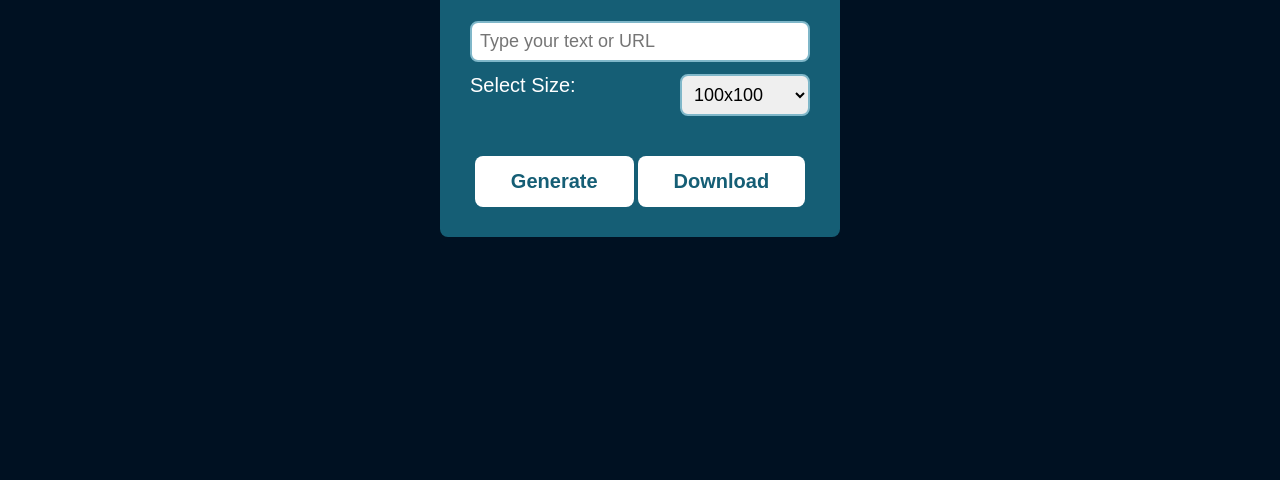
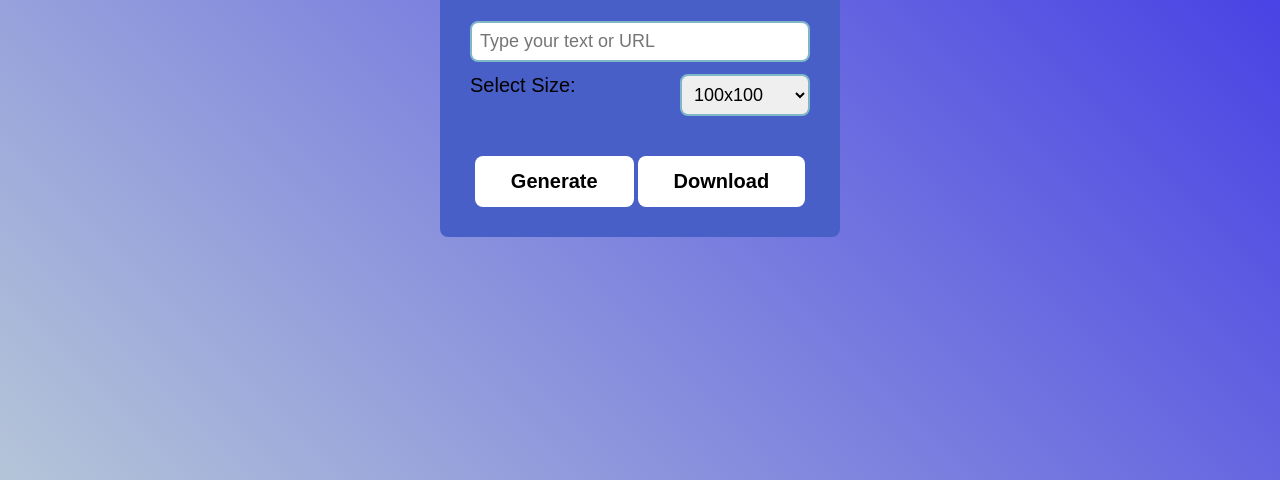
Before and after one commit to Nonito02/Generate-Your-Own-QR, a plain HTML site: page index.html in a window 1280 px wide. Shown: the part 320-800 px from the top of the page. Drawn offline with Linux system fonts and the light colour scheme.

Commit message:
2nd comm

```diff
--- a/index.html
+++ b/index.html
@@ -5,15 +5,15 @@
     <meta http-equiv="X-UA-Compatible" content="IE=edge">
     <meta name="viewport" content="width=device-width, initial-scale=1.0">
     <link rel="stylesheet" href="style.css">
-    <title>QR Code Generator by Coding techniques</title>
+    <title>Norts</title>
 </head>
 <body>
     <div class="box">
         <div class="qr-header">
-            <h1>Generate QR Code</h1>
+            <h1 style="color: black;">Generate QR Code</h1>
             <input type="text" placeholder="Type your text or URL" id="qr-text">
             <div>
-            <label for="sizes">Select Size:</label>
+            <label for="sizes" style="color: black;">Select Size:</label>
             <select id="sizes">
                 <option value="100">100x100</option>
                 <option value="200">200x200</option>
@@ -30,8 +30,8 @@
         </div>
         <div class="qr-body"></div>
         <div class="qr-footer">
-            <a href="" id="generateBtn">Generate</a>
-            <a href="" id="downloadBtn" download="QR_Code.png">Download</a>
+            <a href="" id="generateBtn" style="color: black;">Generate</a>
+            <a href="" id="downloadBtn" download="QR_Code.png" style="color: black;">Download</a>
         </div>
     </div>
 <br>
--- a/style.css
+++ b/style.css
@@ -1,4 +1,4 @@
-:root{
+/* :root{
     --bcg-color: #001122;
     --primary-color: #155e75;
     --border-radius: 8px;
@@ -19,13 +19,41 @@ body{
     justify-content: center;
     align-items: center;
     background-color: var(--bcg-color);
+} */
+
+:root {
+    --bcg-color: #001122;
+    --primary-color: #485fc7;
+    --border-radius: 8px;
+    --secondary-color: #fff;
+    --border-color: #7fb7c9;
+    --gradient-start: #b5c5d8;
+    --gradient-end: #342be6;
 }
+
+* {
+    margin: 0;
+    padding: 0;
+    box-sizing: border-box;
+    font-family: sans-serif;
+}
+
+body {
+    width: 100%;
+    height: 100vh;
+    display: flex;
+    justify-content: center;
+    align-items: center;
+    background: linear-gradient(45deg, var(--gradient-start), var(--gradient-end));
+}
+
 
 .box{
     background-color: var(--primary-color);
     padding: 30px;
     width: 400px;
     border-radius: var(--border-radius);
+    box-shadow: #001122;
 }
 
 .qr-header h1{
```
